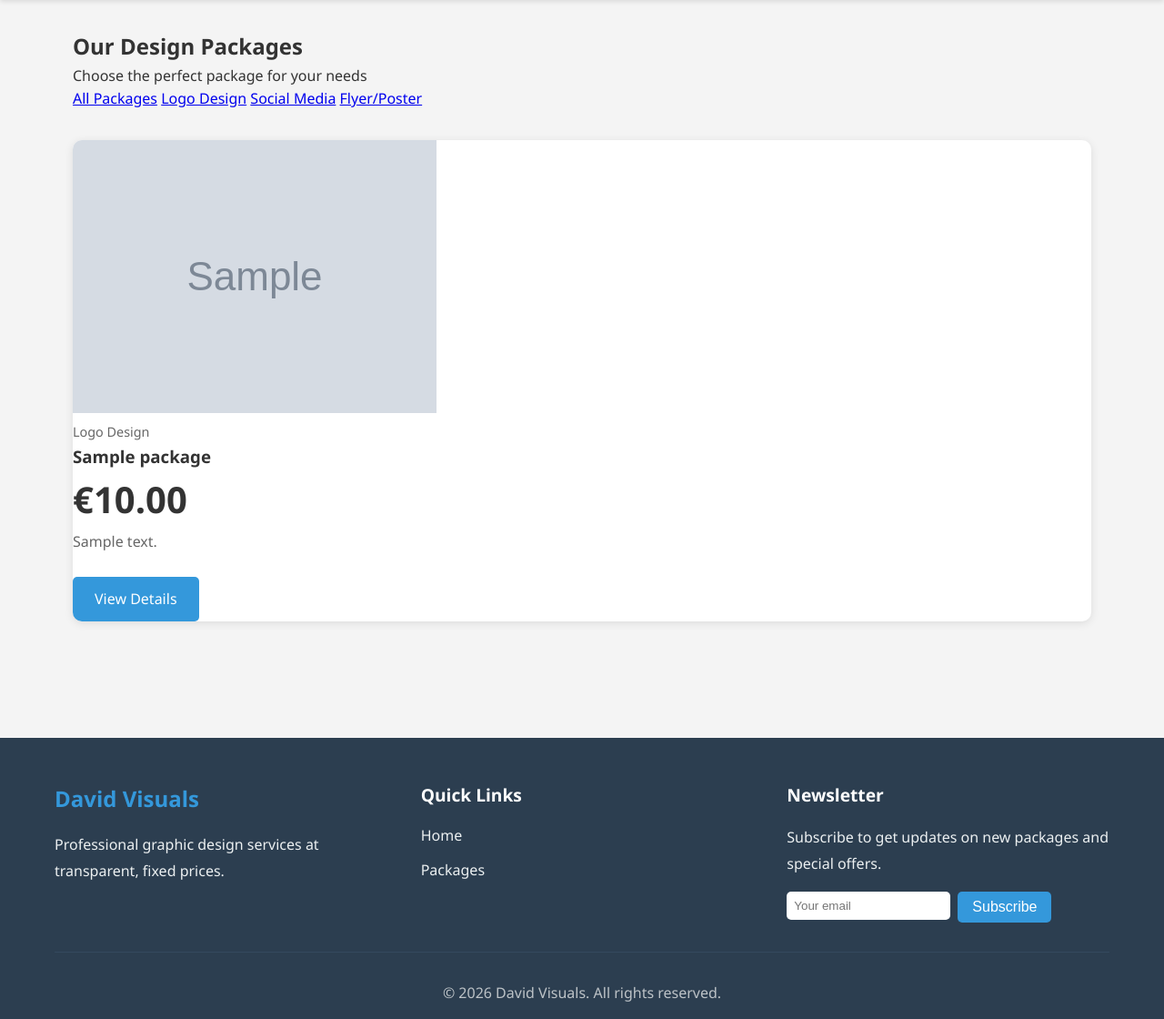
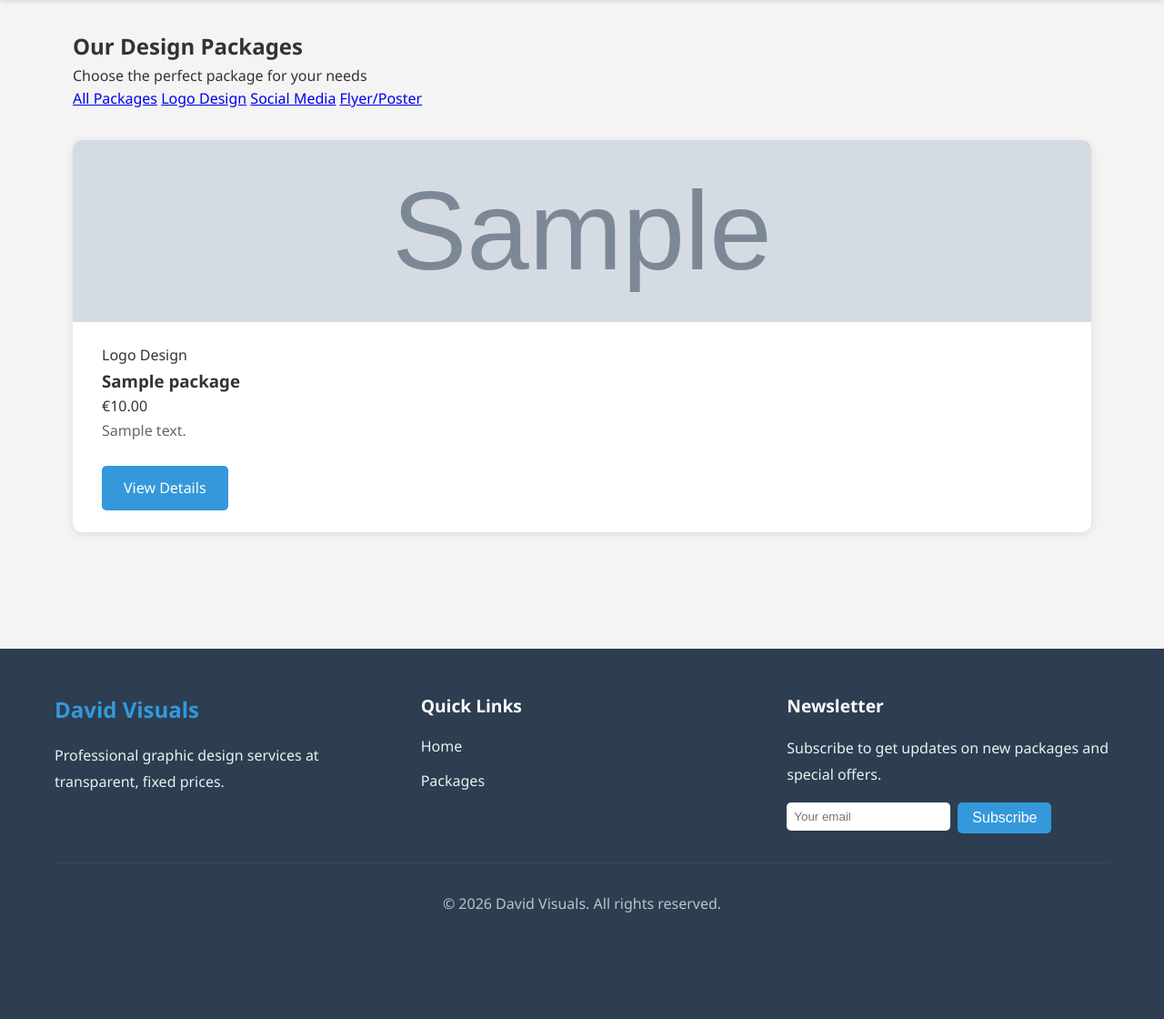
Before and after one commit to thekidmellow/david-visuals, a Django app: page /packages/ in a window 1280 px wide. Shown: the part 70-1190 px from the top of the page at 91% size. After the commit the page ends 1073 px from the top, so only its background shows below. Run offline with Django 4.2, Linux system fonts and the light colour scheme; tables that the repository leaves empty hold one stand-in row (values such as "Sample post"); grey boxes marked "Sample" are stand-in pictures.

Commit message:
fix: improve package card styling

```diff
--- a/static/css/style.css
+++ b/static/css/style.css
@@ -370,6 +370,18 @@ footer {
   box-shadow: 0 5px 20px rgba(0, 0, 0, 0.2);
 }
 
+.package-card-image {
+  width: 100%;
+  height: 200px;
+  overflow: hidden;
+}
+
+.package-card-image img {
+  width: 100%;
+  height: 100%;
+  object-fit: cover;
+}
+
 .package-card-header {
   background: linear-gradient(135deg, #667eea 0%, #764ba2 100%);
   color: #fff;
@@ -388,7 +400,7 @@ footer {
 }
 
 .package-card-body {
-  padding: 2rem;
+  padding: 1.5rem 2rem;
 }
 
 .package-description {
--- a/templates/packages/package_list.html
+++ b/templates/packages/package_list.html
@@ -39,12 +39,14 @@ design prices{% endblock %}
             {% for package in packages %}
             <div class="package-card">
                 {% if package.image %}
-                <img src="{{ package.image.url }}" alt="{{ package.name }}">
+                <div class="package-card-image">
+                    <img src="{{ package.image.url }}" alt="{{ package.name }}">
+                </div>
                 {% endif %}
-                <div class="package-card-content">
-                    <span class="package-category">{{ package.get_category_display }}</span>
-                    <h3>{{ package.name }}</h3>
-                    <p class="package-price">€{{ package.price }}</p>
+                <div class="package-card-body">
+                    <span class="package-card-category">{{ package.get_category_display }}</span>
+                    <h3 class="package-card-title">{{ package.name }}</h3>
+                    <p class="package-card-price">€{{ package.price }}</p>
                     <p class="package-description">{{ package.description|truncatewords:20 }}</p>
                     <a href="{% url 'packages:package_detail' package.pk %}" class="btn btn-primary">View Details</a>
                 </div>
```
